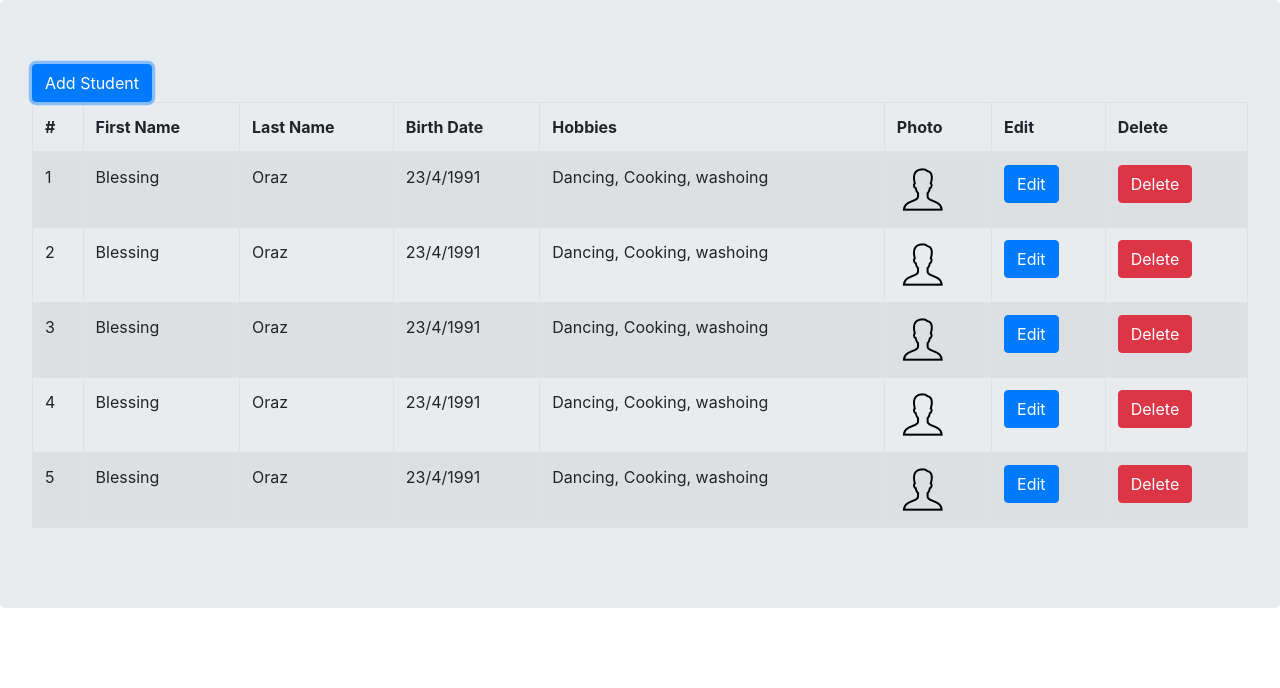
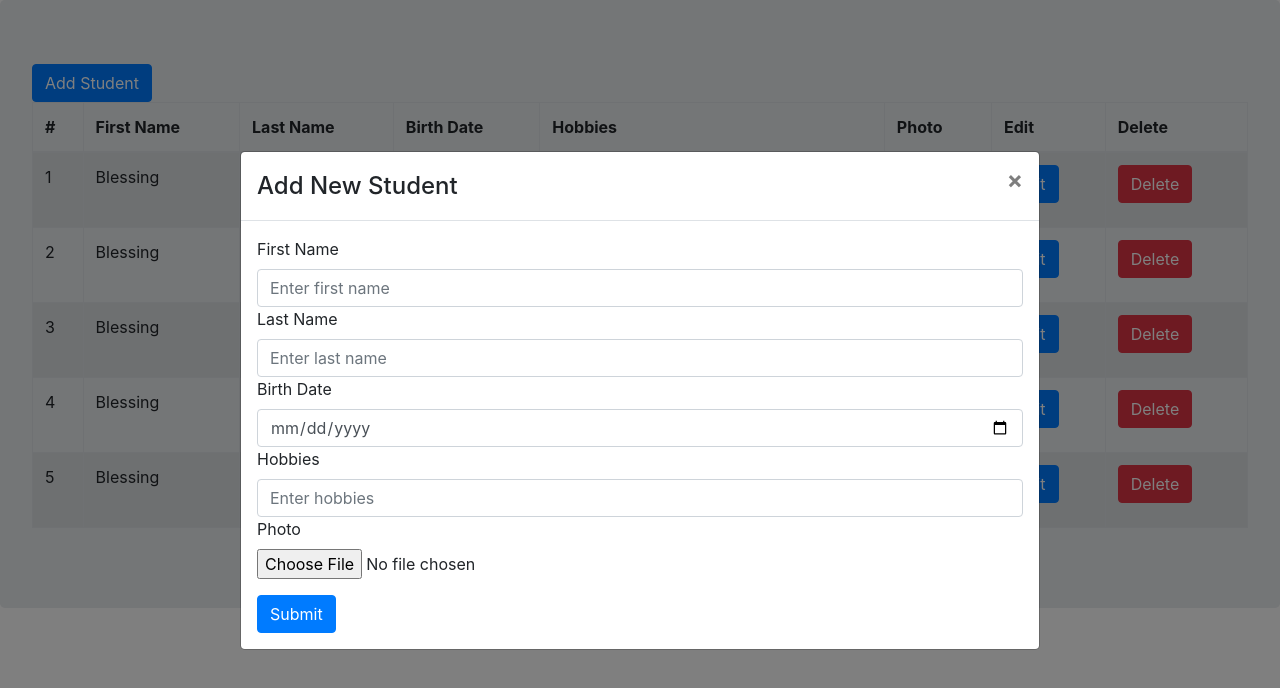
Before and after one commit to blessingoraz/mesiac-interview, a React app in the folder client/: page / in a window 1280 px wide. Both pictures are taken after a click on the button "Add Student". Shown: the top 688 px of the page. Built offline with nearby package versions, Linux system fonts and the light colour scheme.

Commit message:
Add modal for add and edit student

```diff
--- /dev/null
+++ b/client/src/js/components/AddEditForm.js
@@ -0,0 +1,29 @@
+import React from 'react';
+
+import { Form, Button } from 'react-bootstrap';
+
+// Import bootstrap css
+import 'bootstrap/dist/css/bootstrap.min.css';
+
+export default function AddEditForm() {
+  return (
+    <Form>
+      <Form.Group>
+        <Form.Label>First Name</Form.Label>
+        <Form.Control type="text" placeholder="Enter first name" />
+        <Form.Label>Last Name</Form.Label>
+        <Form.Control type="text" placeholder="Enter last name" />
+        <Form.Label>Birth Date</Form.Label>
+        <Form.Control type="date" placeholder="Enter first name" />
+        <Form.Label>Hobbies</Form.Label>
+        <Form.Control type="text" placeholder="Enter hobbies" />
+        <Form.Label>Photo</Form.Label>
+        <Form.Control type="file" placeholder="Enter first name" />
+
+      </Form.Group>
+      <Button variant="primary" type="submit">
+            Submit
+      </Button>
+    </Form>
+  );
+}
--- a/client/src/js/components/App.js
+++ b/client/src/js/components/App.js
@@ -4,15 +4,33 @@ import { Jumbotron, Table, Button } from 'react-bootstrap';
 // Import bootstrap css
 import 'bootstrap/dist/css/bootstrap.min.css';
 
+import ModalComponent from './ModalAddEdit';
+
 import { data } from '../../mockData';
 import defaultImg from '../../images/default.png';
 
 class App extends Component {
+  constructor(props) {
+    super(props);
+    this.state = {
+      modalShow: false
+    };
+  }
+  handleAddStudent = () => {
+    this.setState(prevState => ({
+      addStudent: !prevState.addStudent
+    }));
+  }
   render() {
+    let modalClose = () => this.setState({ modalShow: false });
     return (
       <div>
         <Jumbotron>
-          <Button>Add Student </Button>
+          <Button onClick={() => this.setState({ modalShow: true })}>Add Student </Button>
+          <ModalComponent
+            show={this.state.modalShow}
+            onHide={modalClose}
+          />
           <Table striped bordered hover>
             <thead>
               <tr>
@@ -36,7 +54,7 @@ class App extends Component {
                     <td>{data.birthDate}</td>
                     <td>{data.hobbies}</td>
                     <td><img src={defaultImg}/></td>
-                    <td><Button>Edit</Button></td>
+                    <td><Button onClick={() => this.setState({ modalShow: true })}>Edit</Button></td>
                     <td><Button variant="danger">Delete</Button></td>
                   </tr>
                 );
--- /dev/null
+++ b/client/src/js/components/ModalAddEdit.js
@@ -0,0 +1,33 @@
+import React from 'react';
+
+import { Modal } from 'react-bootstrap';
+
+// Import bootstrap css
+import 'bootstrap/dist/css/bootstrap.min.css';
+
+import AddEditForm from './AddEditForm';
+
+export default function ModalComponent(props) {
+  return (
+    <Modal
+      {...props}
+      size="lg"
+      aria-labelledby="contained-modal-title-vcenter"
+      centered
+    >
+      <Modal.Header closeButton>
+        <Modal.Title id="contained-modal-title-vcenter">
+          Add New Student
+        </Modal.Title>
+      </Modal.Header>
+      <Modal.Body>
+
+        <AddEditForm/>
+
+      </Modal.Body>
+      {/* <Modal.Footer>
+        <Button onClick={props.onHide}>Add</Button>
+      </Modal.Footer> */}
+    </Modal>
+  );
+}
```
Also changed, not shown: client/src/js/components/Alert.js (added), client/src/js/components/DeleteForm.js (added).
